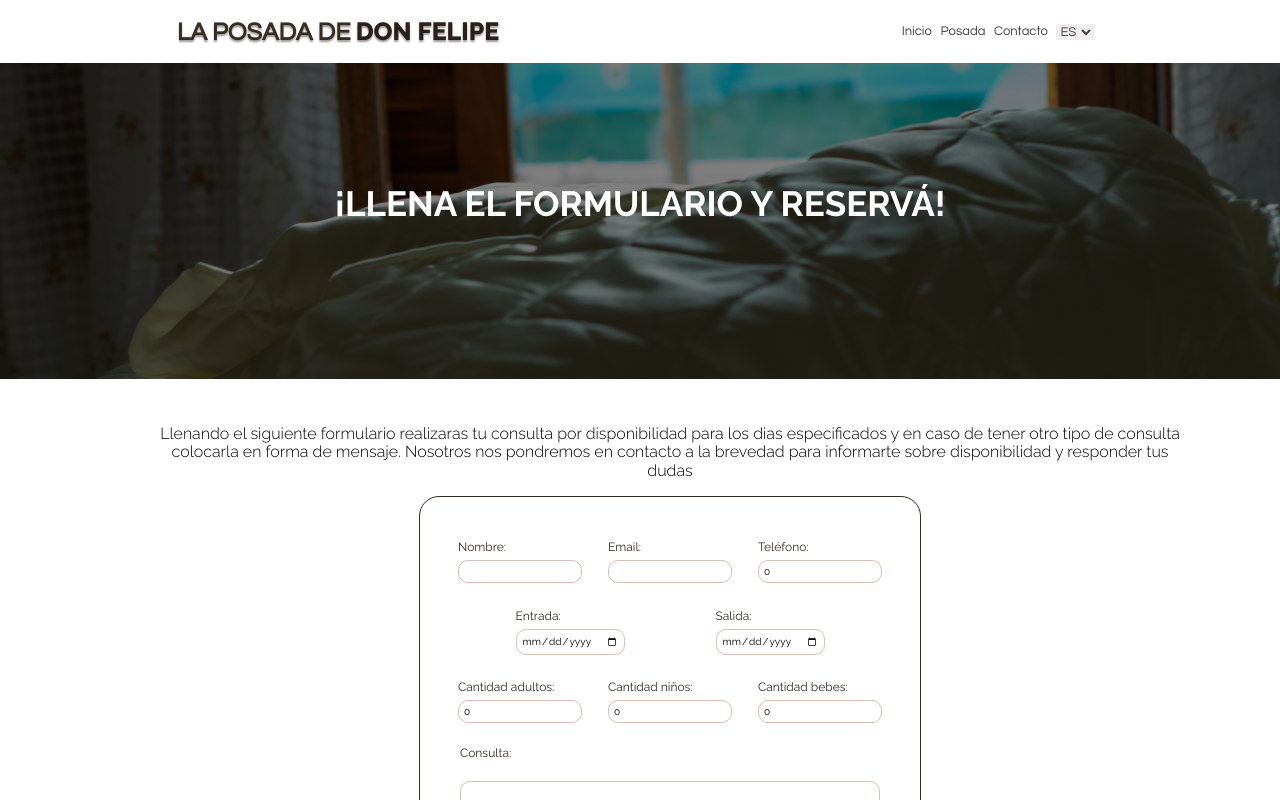
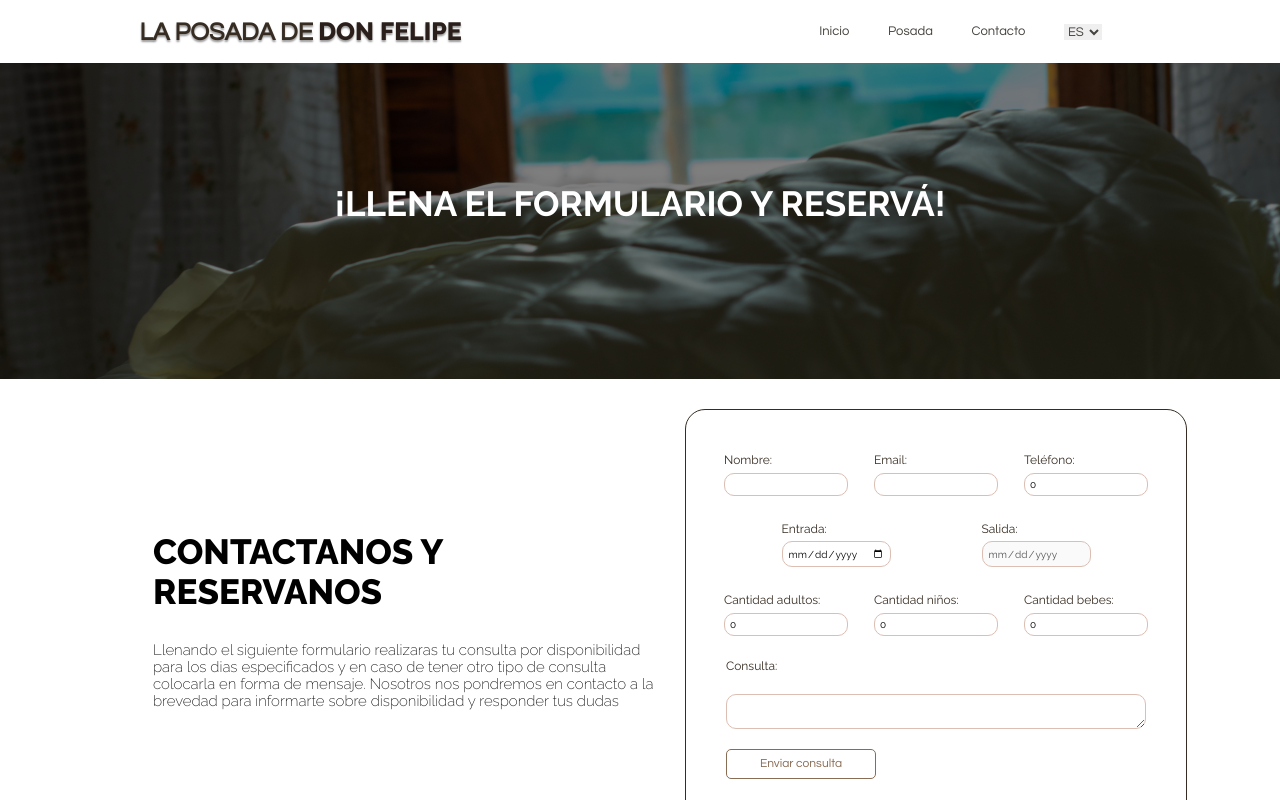
Before and after one commit to ronedev/posada-don-felipe, a React (Create React App) app: page /contacto in a window 1280 px wide. Shown: the top 800 px of the page. Built offline with nearby package versions, Linux system fonts and the light colour scheme.

Commit message:
Se corrigieron errores de estilos y lenguaje

```diff
--- a/src/components/Ambientes/AmbienteCard.tsx
+++ b/src/components/Ambientes/AmbienteCard.tsx
@@ -36,7 +36,7 @@ const AmbienteCard = ({ ambiente, id, totalAmbientes }: props) => {
         className={
           id === ambienteSelected ? "ambienteCard selected" : id === ambientePrev ? 'ambienteCard prev' : id === ambienteNext ? 'ambienteCard next' : "ambienteCard"
         }
-        {...handlers}
+        {...id === ambienteSelected && handlers}
       >
         <div className="ambienteInfo">
           <h2>
--- a/src/components/Ambientes/_Ambientes.scss
+++ b/src/components/Ambientes/_Ambientes.scss
@@ -17,7 +17,6 @@
         .ambienteCard{
             display: none;
             transition: all .8s;
-            cursor: grab;
             &.selected, &.prev, &.next{
                 opacity: 1;
                 display: flex;
@@ -45,6 +44,7 @@
                 height: 95%;
                 background-color: $aux;
                 z-index: 10;
+                cursor: grab;
                 @include tablet{
                     border-radius: 1rem;
                     width: 85%;
--- a/src/components/Contacto/Contacto.tsx
+++ b/src/components/Contacto/Contacto.tsx
@@ -6,20 +6,29 @@ import emailjs from "@emailjs/browser";
 const Contacto = () => {
   const [formSend, setFormSend] = useState<boolean>(false);
 
+  const [entryValue, setEntryValue] = useState<string | null>(null)
+
   const expresiones = {
     name: /^[a-zA-ZÀ-ÿ\s]{1,40}$/, // Letras y espacios, pueden llevar acentos.
     email: /^[a-zA-Z0-9_.+-]+@[a-zA-Z0-9-]+\.[a-zA-Z0-9-.]+$/,
     tel: /^\d{7,14}$/, // 7 a 14 numeros.
   };
 
+  const tiempoTranscurrido = new Date()
+  const actual = new Date(tiempoTranscurrido)
+
+  console.log(actual.toISOString().split('T')[0]);
   return (
     <section className="contactoContainer">
+      <div className="infoContacto">
+        <h2><FormattedMessage id="contacto.title" defaultMessage="Contactanos y reservanos" /></h2>
         <p>
           <FormattedMessage
             id="contacto.description"
             defaultMessage="Llenando el siguiente formulario realizaras tu consulta por disponibilidad para los dias especificados y en caso de tener otro tipo de consulta colocarla en forma de mensaje. Nosotros nos pondremos en contacto a la brevedad para informarte sobre disponibilidad y responder tus dudas."
           />
         </p>
+      </div>
       <Formik
         initialValues={{
           name: "",
@@ -107,7 +116,7 @@ const Contacto = () => {
           });
         }}
       >
-        {({ errors, touched }) => (
+        {({ errors, touched, values }) => (
           <Form className="contactoForm">
             <div className="contactoInfo">
               <div className="input">
@@ -151,7 +160,7 @@ const Contacto = () => {
                 <label htmlFor="entry">
                   <FormattedMessage id="contacto.form.entry" />
                 </label>
-                <Field type="date" name="entry" id="entry" />
+                <Field type="date" name="entry" id="entry" min={actual.toISOString().split('T')[0]} />
                 {touched.entry && errors.entry && (
                   <div className="error">
                     <FormattedMessage id={errors.entry} />
@@ -163,7 +172,7 @@ const Contacto = () => {
                 <label htmlFor="exit">
                   <FormattedMessage id="contacto.form.exit" />
                 </label>
-                <Field type="date" name="exit" id="exit" />
+                <Field type="date" name="exit" id="exit" disabled={values.entry ? false : true} min={values.entry} />
                 {touched.exit && errors.exit && (
                   <div className="error">
                     <FormattedMessage id={errors.exit} />
--- a/src/components/Contacto/_Contacto.scss
+++ b/src/components/Contacto/_Contacto.scss
@@ -1,8 +1,9 @@
 .contactoContainer{
     width: 100%;
-    display: grid;
-    align-content: center;
-    justify-items: center;
+    display: flex;
+    align-items: center;
+    justify-content: center;
+    gap: 2rem;
     margin: 3rem;
     input, textarea{
         padding: .5rem;
@@ -11,12 +12,18 @@
         font-family: $fuente_principal;
         outline: none;
     }
-    p{
-        font-size: 1.6rem;
+    .infoContacto{
+        width: 40%;
         font-family: $fuente_principal;
-        font-weight: 300;
-        text-align: center;
-        width: 80%;
+        h2{
+            font-size: 3.5rem;
+            font-weight: 800;
+            text-transform: uppercase;
+        }
+        p{
+            font-size: 1.5rem;
+            font-weight: 200;
+        }
     }
     .contactoForm{
         display: grid;
@@ -41,7 +48,7 @@
         }
         .error{
             font-family: $fuente_principal;
-            font-size: .9rem;
+            font-size: 1rem;
             color: $error;
             text-align: center;
         }
--- a/src/components/Navbar/_Navbar.scss
+++ b/src/components/Navbar/_Navbar.scss
@@ -32,7 +32,7 @@
                 list-style: none;
                 align-items: center;
                 justify-content: space-evenly;
-                width: 25rem;
+                width: 40rem;
                 a{
                     color: $gris;
                     font-family: $fuente_secundaria;
--- a/src/lang/en-US.json
+++ b/src/lang/en-US.json
@@ -7,7 +7,7 @@
     "header.btn": "Check for availability!",
 
     "sanRafael.text1": "Many of the best landscapes in the country, fun, adventure, party, peace, harmony and excellent gastronomy await you in San Rafael. Making our city the best choice to enjoy both as a family and individually.",
-    "sanRafael.text": "And at La Posada de Don Felipe we give you the necessary comfort so that you feel at home in our city. Do you still have any questions?",
+    "sanRafael.text2": "And at La Posada de Don Felipe we give you the necessary comfort so that you feel at home in our city. Do you still have any questions?",
     "sanRafael.btn": "See the house",
 
     "circuitos.title": "Our beautiful city",
@@ -44,6 +44,7 @@
     "ambiente.patio.description": "Large garden with a semi-roofed area with lots of shade, barbecue, pool, chairs and table to enjoy outdoors inside the inn.",
 
     "contacto.banner.text": "Fill out the form and book!",
+    "contacto.title": "Contact us and book",
     "contacto.description": "By filling out the following form you will make your query for availability for the specified days and if you have another type of query, place it in the form of a message. We will contact you shortly to inform you about availability and answer your questions.",
     "contacto.form.name": "Name:",
     "contacto.form.email": "Email:",
--- a/src/lang/es-AR.json
+++ b/src/lang/es-AR.json
@@ -7,7 +7,7 @@
     "header.btn": "¡Consulta disponibilidad!",
 
     "sanRafael.text1": "En San Rafael no solo te esperan muchos de los mejores paisajes del pais, tambien diversion, aventura, fiesta, paz, armonia y excelente gastronomia. Haciendo de nuestra ciudad la mejor eleccion para disfrutar tanto en familia como individualmente.",
-    "sanRafael.text": "Y en La Posada de Don Felipe te damos la comodidad necesaria para que en nuestra ciudad te sientas como en casa. ¿Todavia te queda alguna duda?",
+    "sanRafael.text2": "Y en La Posada de Don Felipe te damos la comodidad necesaria para que en nuestra ciudad te sientas como en casa. ¿Todavia te queda alguna duda?",
     "sanRafael.btn": "Ver la posada",
 
     "circuitos.title": "Nuestra hermosa ciudad",
@@ -44,6 +44,7 @@
     "ambiente.patio.description": "Amplio patio con un sector semi techado con mucha sombra, parrilla, pileta, sillones y mesa para disfrutar al aire libre dentro de la posada.",
 
     "contacto.banner.text": "¡Llena el formulario y reservá!",
+    "contacto.title": "Contactanos y reservanos",
     "contacto.description": "Llenando el siguiente formulario realizaras tu consulta por disponibilidad para los dias especificados y en caso de tener otro tipo de consulta colocarla en forma de mensaje. Nosotros nos pondremos en contacto a la brevedad para informarte sobre disponibilidad y responder tus dudas",
     "contacto.form.name": "Nombre:",
     "contacto.form.email": "Email:",
```
Also changed, not shown: 1 other file (tests, documents, lock files or other folders). Lines whose indentation alone changed are shown as unchanged.
